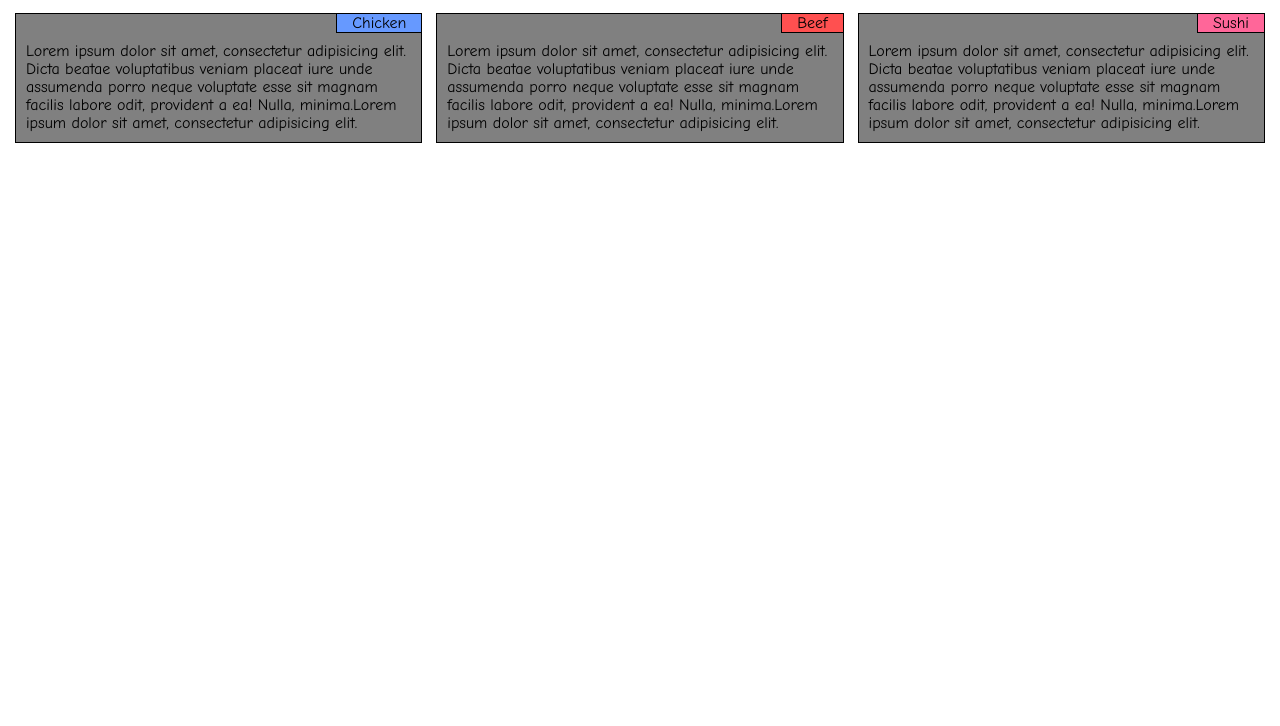
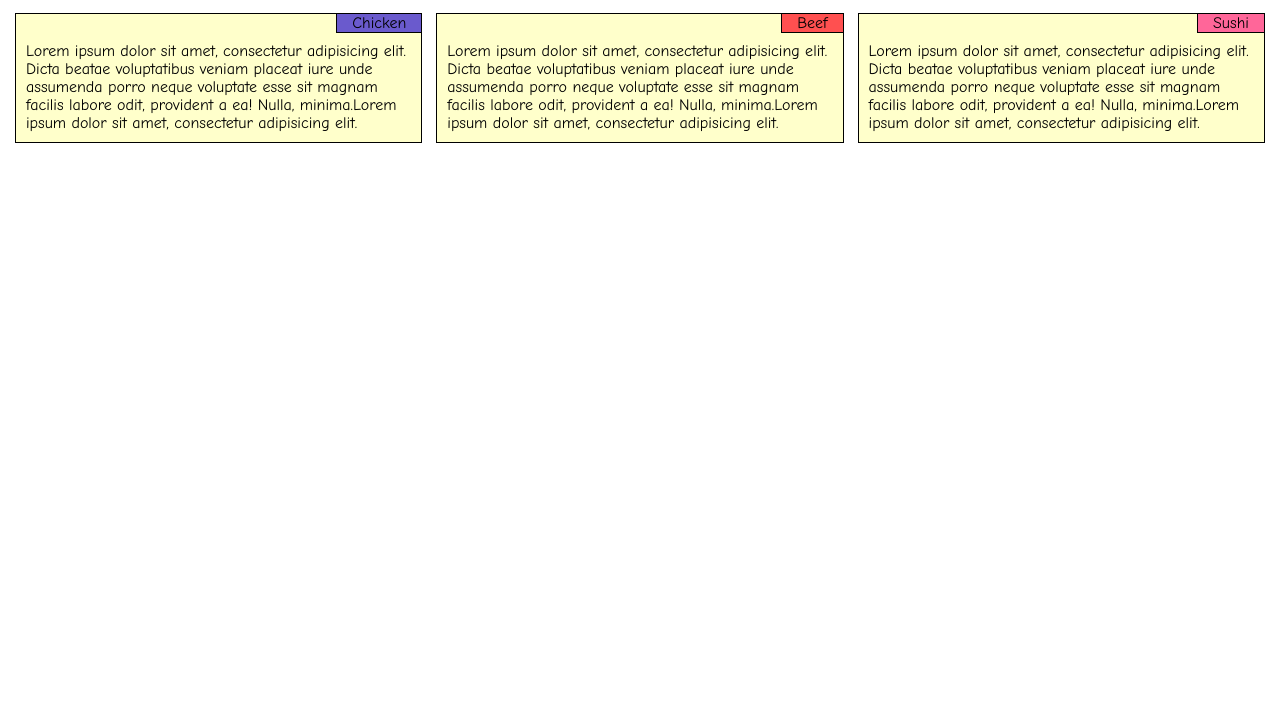
Before and after one commit to Rushin-Makwana/Coursera-Assignment, a plain HTML site: page module2-solution/index.html in a window 1280 px wide. Shown: the part 74-800 px from the top of the page. Drawn offline with Linux system fonts and the light colour scheme.

Commit message:
css file updated

```diff
--- a/module2-solution/css/style.css
+++ b/module2-solution/css/style.css
@@ -8,18 +8,16 @@ h1 {
     color: black;
 }
 p{
-
 	float: left;
 	border: 1px solid black;
 	padding: 10px;
 	margin: 1.66%;
-	background-color: #808080;
-	position: relative;
+	background-color: #ffffcb;
+    position: relative;
 }
 sec_element
 {
-	background-color: #808080;
-	border: 1px solid black;
+    border: 1px solid black;
 	border-top-style: none;
   	border-right-style: none;
 	padding-left: 15px;
@@ -29,7 +27,7 @@ sec_element
 	top: 0px;
 }
 .p1{
-	background-color: #6699ff;
+	background-color: #6a5acd;
 	}
 .p2{
 	background-color: #ff5050;
```
